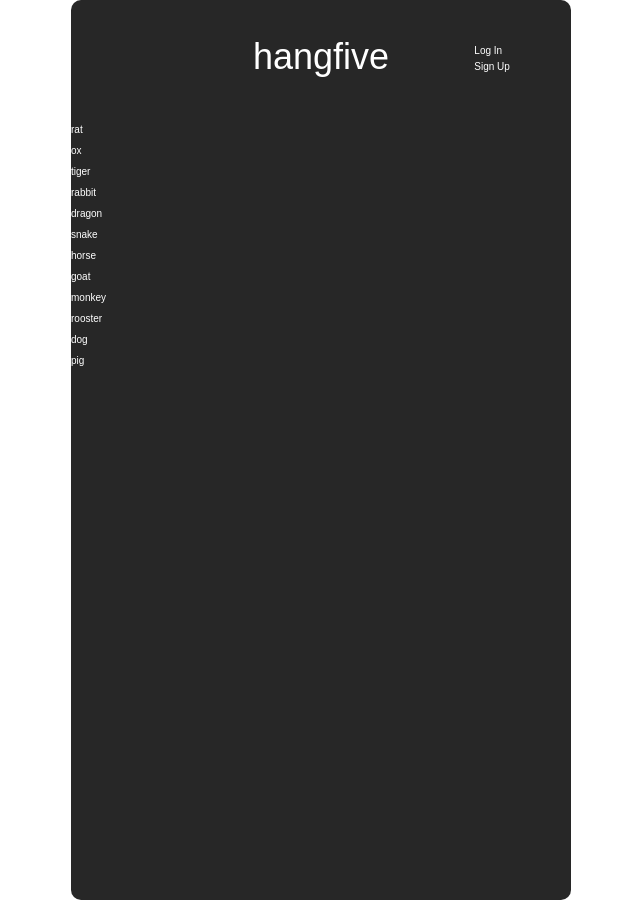
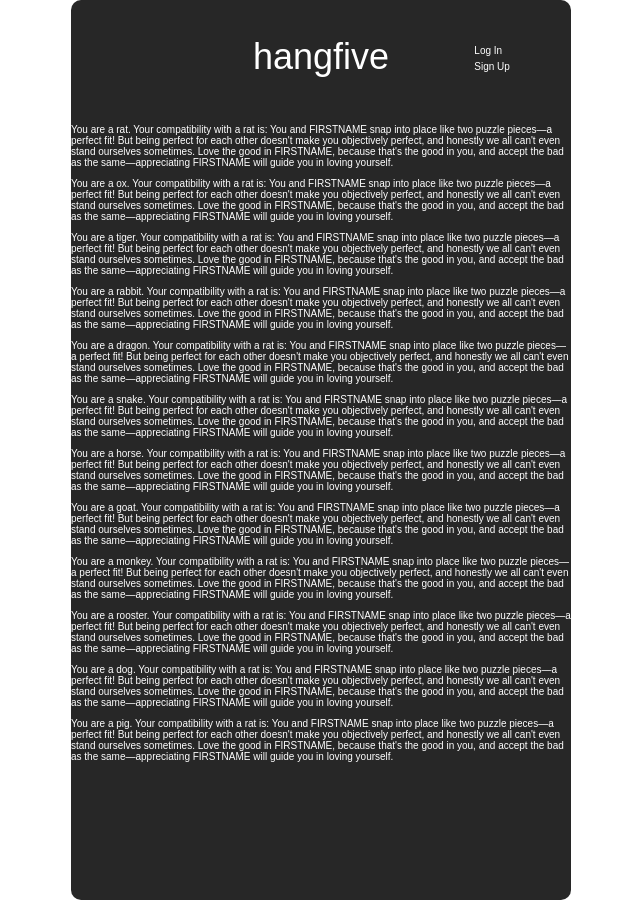
Before and after one commit to bluesnake0818/compat-test-front-end, a React (Create React App) app: page /showCompat in a window 1280 px wide. Shown: the whole page, without its empty margins (319-959 px from the left). Built offline with nearby package versions, Linux system fonts and the light colour scheme; no server answers.

Commit message:
show name and compat content of each animal in CompatData array

```diff
--- a/src/components/CompatView/CompatView.jsx
+++ b/src/components/CompatView/CompatView.jsx
@@ -7,7 +7,7 @@ const CompatView = (props) => {
   return(
     <>
       {compats.map(compat =>
-        <p key={compat.id}>{compat.zod_name}</p>
+        <p key={compat.id}>You are a {compat.zod_name}. Your compatibility with a rat is: {compat.rat}</p>
       )}
     </>
   )
```
